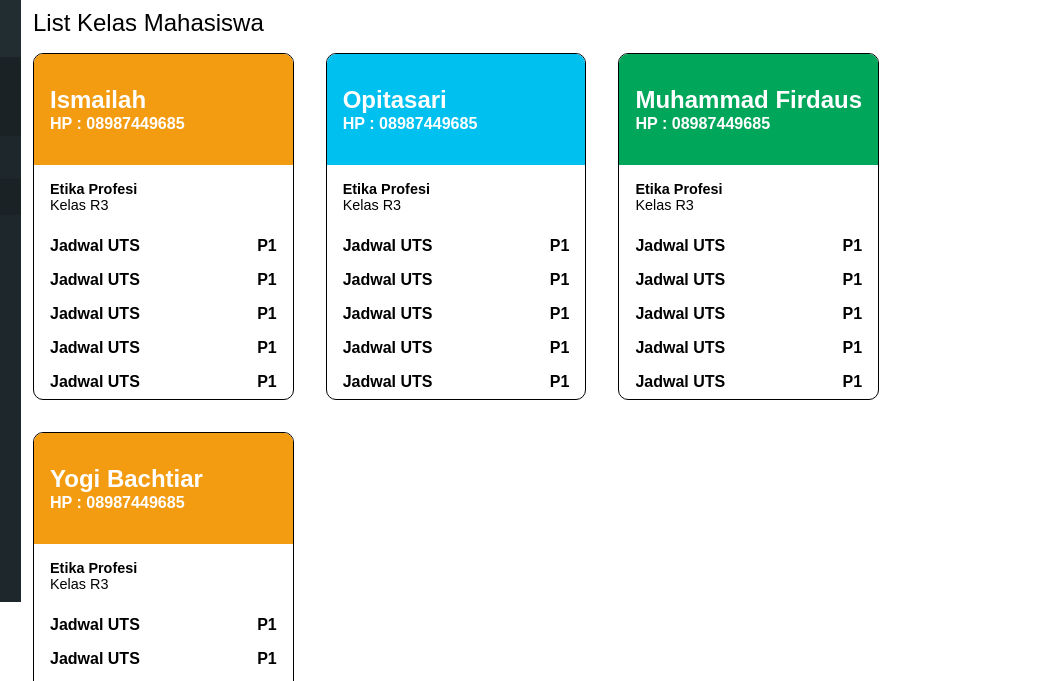
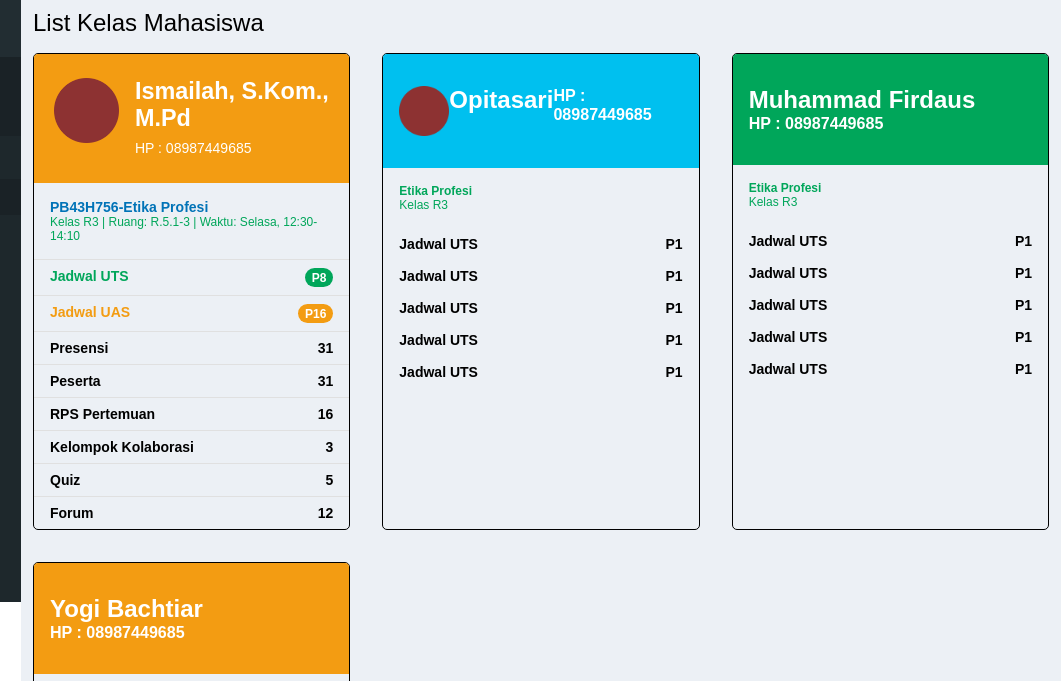
Before and after one commit to sucikakaly/Experiment, a website: page index.html in a window 1280 px wide. Shown: the part 69-750 px from the top of the page, 219-1280 px from the left. Drawn offline with Linux system fonts and the light colour scheme.

Commit message:
Membuat Clone LMS

```diff
--- a/index.html
+++ b/index.html
@@ -114,43 +114,75 @@
         <div class="cards">
           <div class="card">
             <div class="card-head1">
-              <h4>Ismailah</h4>
-              <h6>HP : 08987449685</h6>
+              <img
+                class="foto"
+                src="profile-img.png"
+                alt=""
+                width="65"
+                height="65"
+              />
+              <h3>Ismailah, S.Kom., M.Pd<br /><span>HP : 08987449685</span></h3>
             </div>
             <div class="card-info">
-              <h4>Etika Profesi</h4>
-              <p>Kelas R3</p>
+              <h3>PB43H756-Etika Profesi</h3>
+              <p>Kelas R3 | Ruang: R.5.1-3 | Waktu: Selasa, 12:30-14:10</p>
             </div>
+            <hr size="1px" color="#e0e0e0" />
             <div class="card-body">
               <ul>
                 <li>
                   <div class="card-body-detail">
-                    <h4>Jadwal UTS</h4>
-                    <h4>P1</h4>
+                    <h4 class="uts">Jadwal UTS</h4>
+                    <h4 class="puts">P8</h4>
                   </div>
                 </li>
+                <hr size="1px" color="#e0e0e0" />
                 <li>
                   <div class="card-body-detail">
-                    <h4>Jadwal UTS</h4>
-                    <h4>P1</h4>
+                    <h4 class="uas">Jadwal UAS</h4>
+                    <h4 class="puas">P16</h4>
                   </div>
                 </li>
+                <hr size="1px" color="#e0e0e0" />
                 <li>
                   <div class="card-body-detail">
-                    <h4>Jadwal UTS</h4>
-                    <h4>P1</h4>
+                    <h4 class="absen">Presensi</h4>
+                    <h4>31</h4>
                   </div>
                 </li>
+                <hr size="1px" color="#e0e0e0" />
                 <li>
                   <div class="card-body-detail">
-                    <h4>Jadwal UTS</h4>
-                    <h4>P1</h4>
+                    <h4>Peserta</h4>
+                    <h4>31</h4>
                   </div>
                 </li>
+                <hr size="1px" color="#e0e0e0" />
                 <li>
                   <div class="card-body-detail">
-                    <h4>Jadwal UTS</h4>
-                    <h4>P1</h4>
+                    <h4>RPS Pertemuan</h4>
+                    <h4>16</h4>
+                  </div>
+                </li>
+                <hr size="1px" color="#e0e0e0" />
+                <li>
+                  <div class="card-body-detail">
+                    <h4>Kelompok Kolaborasi</h4>
+                    <h4>3</h4>
+                  </div>
+                </li>
+                <hr size="1px" color="#e0e0e0" />
+                <li>
+                  <div class="card-body-detail">
+                    <h4>Quiz</h4>
+                    <h4>5</h4>
+                  </div>
+                </li>
+                <hr size="1px" color="#e0e0e0" />
+                <li>
+                  <div class="card-body-detail">
+                    <h4>Forum</h4>
+                    <h4>12</h4>
                   </div>
                 </li>
               </ul>
@@ -158,6 +190,7 @@
           </div>
           <div class="card">
             <div class="card-head2">
+              <img class="foto" src="profile-img.png" alt="" width="50" />
               <h4>Opitasari</h4>
               <h6>HP : 08987449685</h6>
             </div>
--- a/style.css
+++ b/style.css
@@ -10,6 +10,7 @@ body {
 #container {
   display: flex;
 }
+
 #navbar {
   background: rgb(2, 80, 197);
   background: linear-gradient(
@@ -49,10 +50,6 @@ body {
 
 .nav-list ul img {
   border-radius: 15rem;
-}
-
-#main-menu {
-  display: block;
 }
 
 #menus {
@@ -161,6 +158,7 @@ body {
   font-family: sans-serif;
   font-size: 24px;
   padding: 0.75rem;
+  background-color: #ecf0f5;
 }
 
 .cards {
@@ -173,19 +171,33 @@ body {
 
 .card {
   border: 1px solid black;
-  border-radius: 10px;
+  border-radius: 5px;
   overflow: hidden;
 }
+
 .card-head1 {
-  padding: 2rem 1rem;
+  padding: 1.5rem 0.6rem 1.5rem 0.5rem;
   background-color: #f39c12;
   color: white;
+  font-size: 20px;
+  display: flex;
+  gap: 1rem;
+}
+
+.card-head1 img {
+  padding-left: 0.75rem;
+}
+
+.card-head1 span {
+  font-size: 14px;
+  font-weight: normal;
 }
 
 .card-head2 {
   padding: 2rem 1rem;
   background-color: #00c0ef;
   color: white;
+  display: flex;
 }
 
 .card-head3 {
@@ -209,9 +221,42 @@ body {
   display: flex;
   justify-content: space-between;
   font-size: 1rem;
+  font-size: 14px;
+}
+
+.uts {
+  color: #00a65a;
+  align-items: center;
+}
+
+.puts {
+  color: white;
+  background-color: #00a65a;
+  padding: 2.5px 7px;
+  border-radius: 10px;
+  font-size: 12px;
+}
+
+.uas {
+  color: #f39c12;
+}
+
+.puas {
+  color: white;
+  background-color: #f39c12;
+  padding: 2.5px 7px;
+  border-radius: 10px;
+  font-size: 12px;
 }
 
 .card-info {
   padding: 1rem;
   font-size: 0.9rem;
+  font-size: 12px;
+  color: #00a65a;
 }
+
+.card-info h3 {
+  color: #0073b7;
+  font-weight: bolder;
+}
```
Also changed, not shown: profile-img.png (added).
